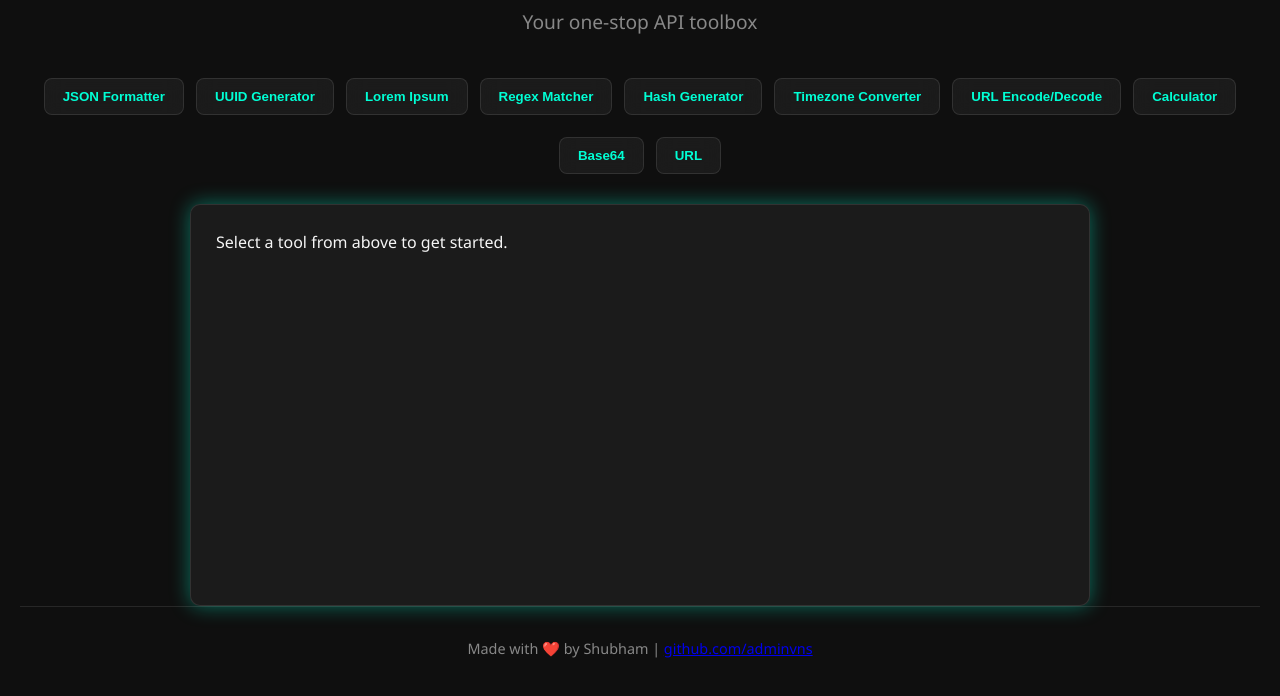
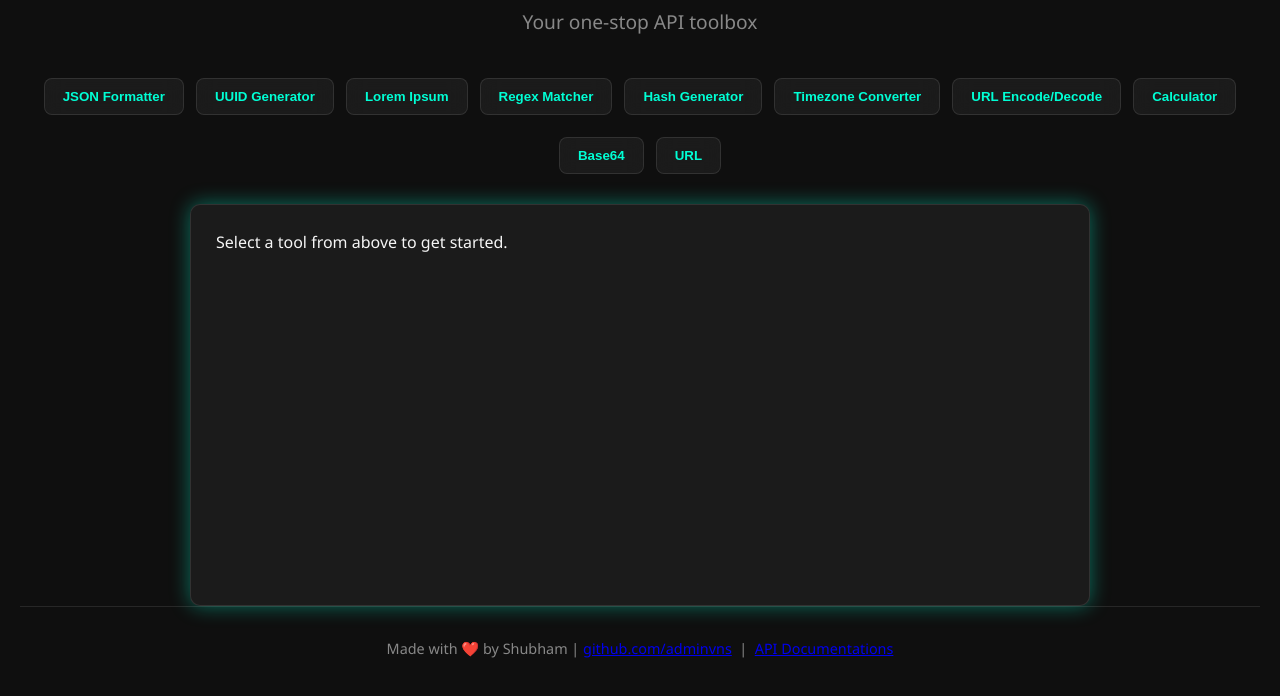
Before and after one commit to adminvns/Devando, a website: page public/index.html in a window 1280 px wide. Shown: the part 100-796 px from the top of the page. Drawn offline with Linux system fonts and the light colour scheme.

Commit message:
add name and footer

```diff
--- a/public/index.html
+++ b/public/index.html
@@ -35,7 +35,12 @@
   </main>
 
   <footer>
-    <p>Made with ❤️ by Shubham | <a href="https://github.com/adminvns" target="_blank" rel="noopener noreferrer">github.com/adminvns</a></p>
+    <p>
+      Made with ❤️ by Shubham |
+      <a href="https://github.com/adminvns" target="_blank" rel="noopener noreferrer">github.com/adminvns</a>
+      &nbsp;|&nbsp;
+      <a href="https://github.com/adminvns/Devnado/blob/main/README.md" target="_blank" rel="noopener noreferrer">API Documentations</a>
+    </p>
   </footer>
 
   <script src="script.js"></script>
--- a/server.js
+++ b/server.js
@@ -50,7 +50,7 @@ app.get('/', (req, res) => {
       name: 'Devando API Suite',
       version: '1.0.0',
       status: '✅ Up and Running',
-      message: 'Welcome to Devando - Developer Tools API Service',
+      message: 'Welcome to Devando - Developer Tools API Service, Navigate to /index.html for UI and read the docs for using our API services in your application!',
       toolsAvailable: [
         'JSON Formatter',
         'URL Encoder/Decoder',
```
